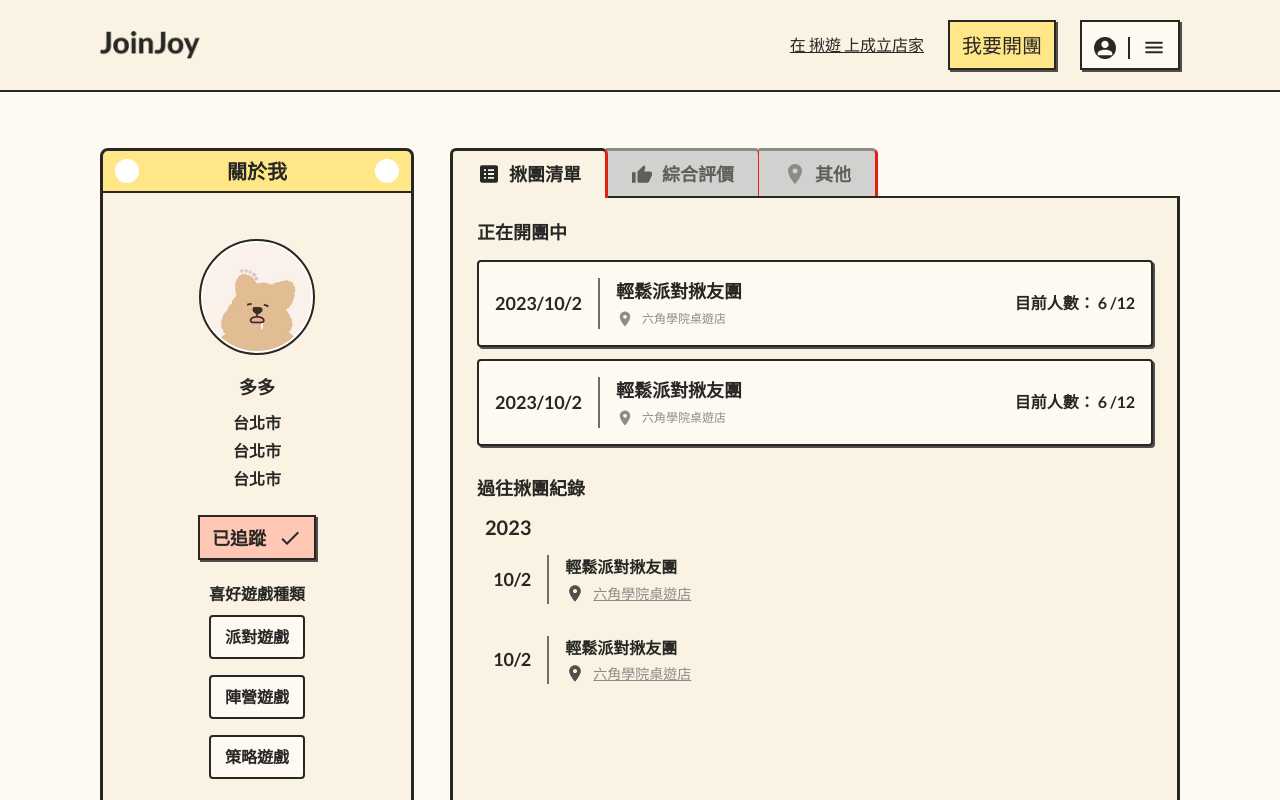
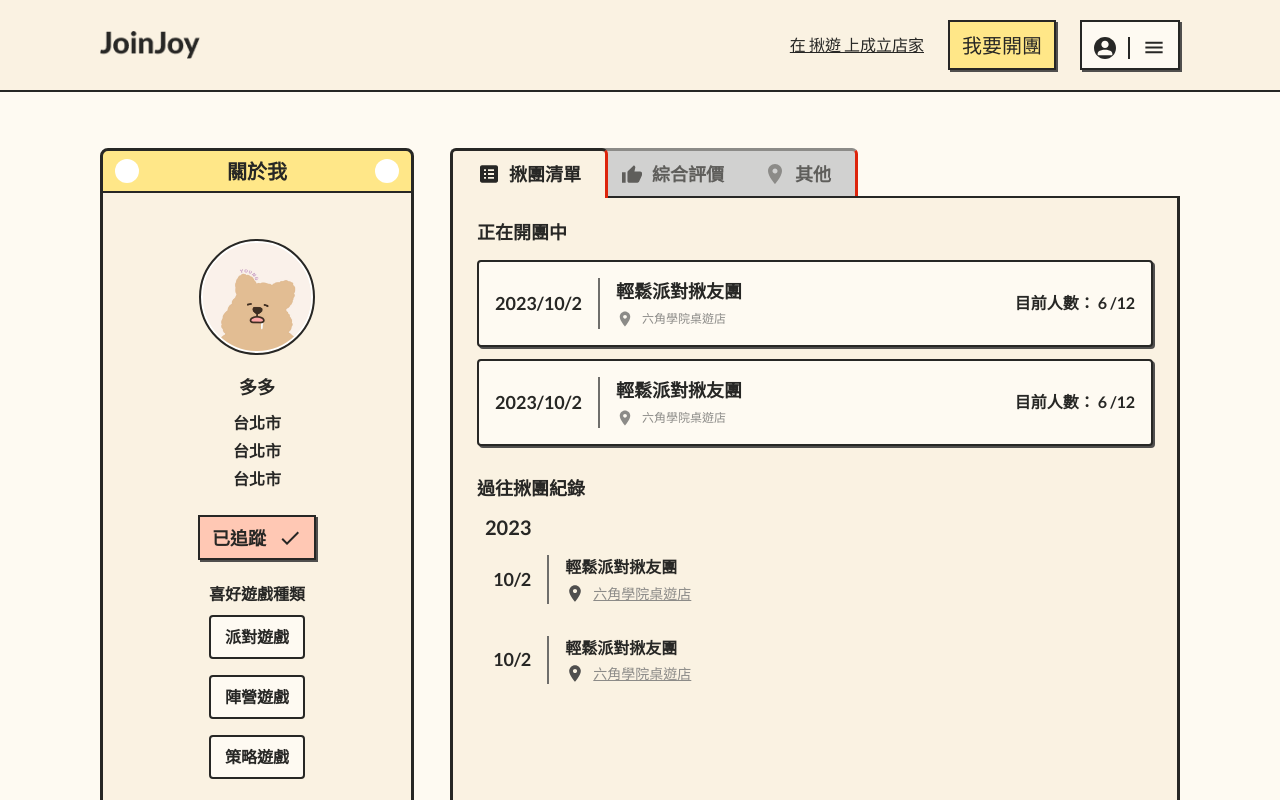
Before and after one commit to star82620/join-joy, a Next.js app: page /user in a window 1280 px wide. Shown: the top 800 px of the page. Built offline with nearby package versions, Linux system fonts and the light colour scheme.

Commit message:
update/ set TabBlock

```diff
--- a/common/components/WrapperFile/index.tsx
+++ b/common/components/WrapperFile/index.tsx
@@ -51,20 +51,19 @@ export default function WrapperFile({
 
     return (
       <p
-        // className={clsx(
-        //   "pt-2 px-6",
-        //   "-ml-0.5",
-        //   "text-lg font-semibold leading-1",
-        //   "border-[3px] border-l-0 border-b-0 border-r-danger",
-        //   "rounded-tr-md",
-        //   "first:rounded-tl-md first:border-l-[3px] first:ml-0",
-        //   `z-${zIndex}`,
-        //   // defaultStyle
+        className={clsx(
+          "pt-2 px-6",
+          "-ml-3",
+          "text-lg font-semibold leading-1",
+          "border-[3px] border-l-0 border-b-0 border-r-danger",
+          "rounded-tr-md",
+          "first:rounded-tl-md first:border-l-[3px] first:ml-0",
+          isActive ? `z-10` : `z-${zIndex}`,
+          isActive ? activeStyle : defaultStyle
+        )}
+        // className={`pt-2 px-6 -ml-3 text-lg font-semibold leading-1 border-[3px] border-l-0 border-b-0  rounded-tr-md first:rounded-tl-md first:border-l-[3px] first:ml-0  ${
         //   isActive ? activeStyle : defaultStyle
-        // )}
-        className={`pt-2 px-6 -ml-0.5 text-lg font-semibold leading-1 border-[3px] border-l-0 border-b-0 border-r-danger rounded-tr-md first:rounded-tl-md first:border-l-[3px] first:ml-0 z-${zIndex} ${
-          isActive ? activeStyle : defaultStyle
-        }`}
+        // } ${isActive ? `z-10` : `z-${zIndex}`}`}
         data-tab={tab.tabName}
         onClick={() => {
           setActiveTab(tab.tabName);
@@ -85,8 +84,6 @@ export default function WrapperFile({
     );
   }
 
-  // const handleActiveTab = ;
-
   return (
     <div className="flex items-start absolute">
       {tabSet.map((tab, index) => {
```
